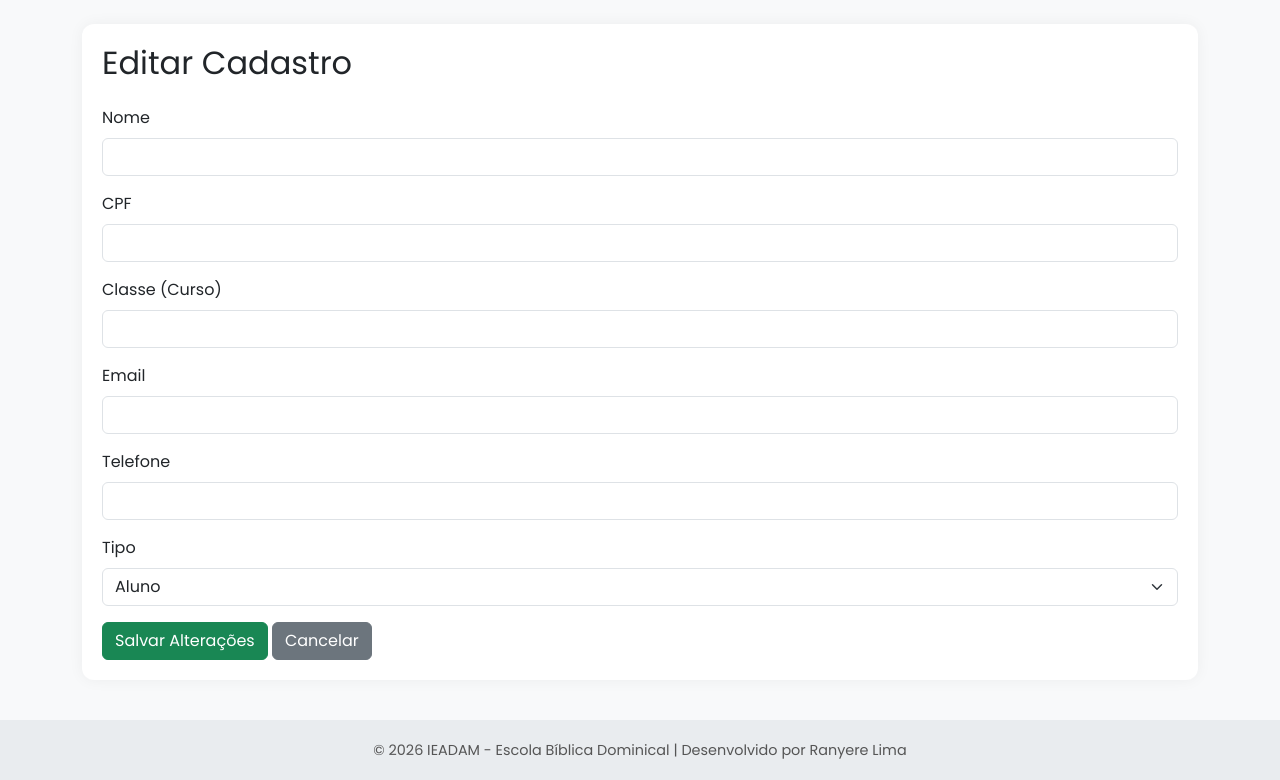
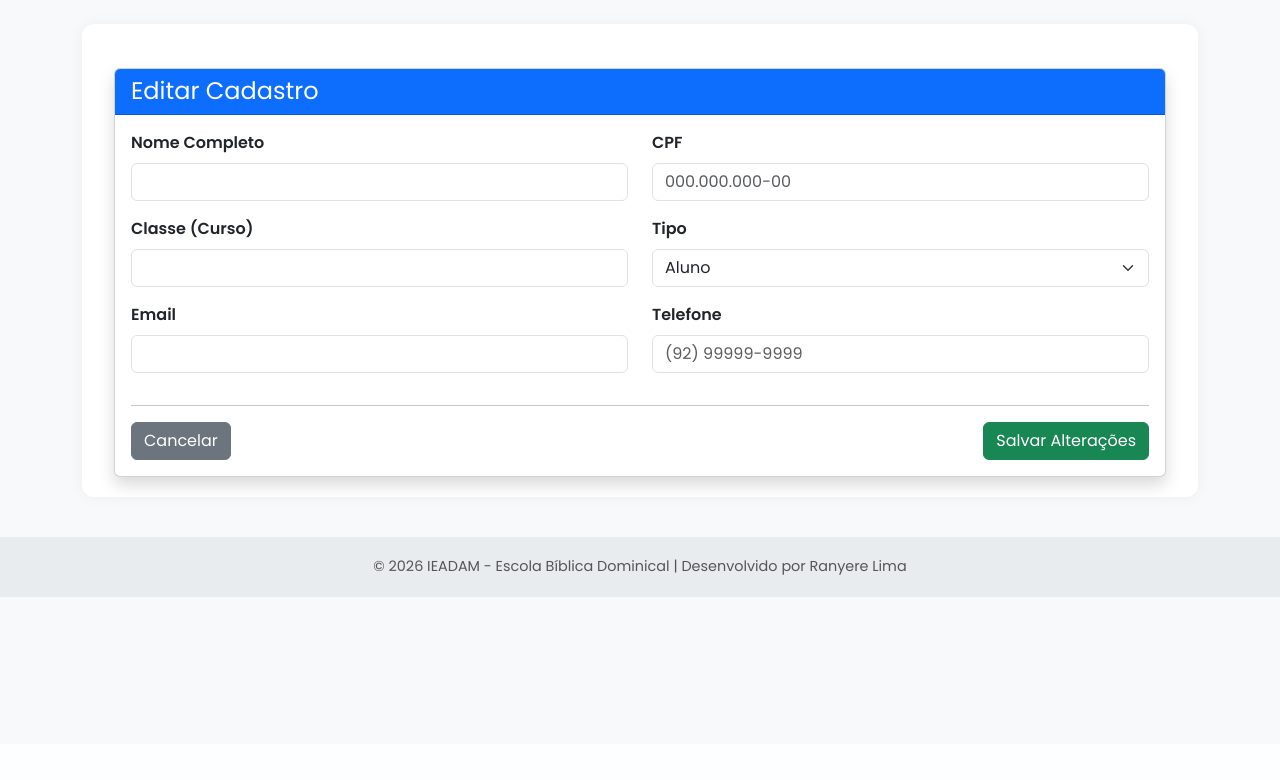
Before and after one commit to RanyereLima25/ebd, a Flask app: template templates/editar.html in a window 1280 px wide. Shown: the part 56-836 px from the top of the page. After the commit the page ends 653 px from the top, so only its background shows below. Run offline with Flask 3, Linux system fonts and the light colour scheme; the template is opened without the code that fills it, so the values that code supplies are empty.

Commit message:
Update editar.html

```diff
--- a/templates/editar.html
+++ b/templates/editar.html
@@ -3,38 +3,85 @@
 {% block title %}Editar Cadastro{% endblock %}
 
 {% block content %}
-<h2 class="mb-4">Editar Cadastro</h2>
+<div class="container mt-4">
+    <div class="card shadow">
+        <div class="card-header bg-primary text-white">
+            <h4 class="mb-0">Editar Cadastro</h4>
+        </div>
 
+        <div class="card-body">
             <form method="POST" action="{{ url_for('editar', pessoa_id=pessoa.id) }}">
-    <div class="mb-3">
-        <label class="form-label">Nome</label>
-        <input type="text" class="form-control" name="nome" value="{{ pessoa.nome }}" required>
+
+                <div class="row">
+                    <!-- Nome -->
+                    <div class="col-md-6 mb-3">
+                        <label class="form-label fw-bold">Nome Completo</label>
+                        <input type="text" class="form-control" name="nome"
+                               value="{{ pessoa.nome }}" required>
                     </div>
-    <div class="mb-3">
-        <label class="form-label">CPF</label>
-        <input type="text" class="form-control" name="cpf" value="{{ pessoa.cpf }}" required>
+
+                    <!-- CPF -->
+                    <div class="col-md-6 mb-3">
+                        <label class="form-label fw-bold">CPF</label>
+                        <input type="text" class="form-control" name="cpf"
+                               value="{{ pessoa.cpf }}"
+                               placeholder="000.000.000-00"
+                               maxlength="14"
+                               required>
                     </div>
-    <div class="mb-3">
-        <label class="form-label">Classe (Curso)</label>
-        <input type="text" class="form-control" name="classe" value="{{ pessoa.classe }}" required>
                 </div>
-    <div class="mb-3">
-        <label class="form-label">Email</label>
-        <input type="email" class="form-control" name="email" value="{{ pessoa.email }}" required>
+
+                <div class="row">
+                    <!-- Classe -->
+                    <div class="col-md-6 mb-3">
+                        <label class="form-label fw-bold">Classe (Curso)</label>
+                        <input type="text" class="form-control" name="classe"
+                               value="{{ pessoa.classe }}" required>
                     </div>
-    <div class="mb-3">
-        <label class="form-label">Telefone</label>
-        <input type="text" class="form-control" name="telefone" value="{{ pessoa.telefone }}" required>
-    </div>
-    <div class="mb-3">
-        <label class="form-label">Tipo</label>
+
+                    <!-- Tipo -->
+                    <div class="col-md-6 mb-3">
+                        <label class="form-label fw-bold">Tipo</label>
                         <select class="form-select" name="tipo" required>
                             <option value="Aluno" {% if pessoa.tipo == 'Aluno' %}selected{% endif %}>Aluno</option>
                             <option value="Professor" {% if pessoa.tipo == 'Professor' %}selected{% endif %}>Professor</option>
                         </select>
                     </div>
+                </div>
 
-    <button type="submit" class="btn btn-success">Salvar Alterações</button>
-    <a href="{{ url_for('visualizar') }}" class="btn btn-secondary">Cancelar</a>
+                <div class="row">
+                    <!-- Email -->
+                    <div class="col-md-6 mb-3">
+                        <label class="form-label fw-bold">Email</label>
+                        <input type="email" class="form-control" name="email"
+                               value="{{ pessoa.email }}" required>
+                    </div>
+
+                    <!-- Telefone -->
+                    <div class="col-md-6 mb-3">
+                        <label class="form-label fw-bold">Telefone</label>
+                        <input type="text" class="form-control" name="telefone"
+                               value="{{ pessoa.telefone }}"
+                               placeholder="(92) 99999-9999"
+                               maxlength="15"
+                               required>
+                    </div>
+                </div>
+
+                <hr>
+
+                <div class="d-flex justify-content-between">
+                    <a href="{{ url_for('visualizar') }}" class="btn btn-secondary">
+                        Cancelar
+                    </a>
+
+                    <button type="submit" class="btn btn-success">
+                        Salvar Alterações
+                    </button>
+                </div>
+
             </form>
+        </div>
+    </div>
+</div>
 {% endblock %}
```
Lines whose indentation alone changed are shown as unchanged.
